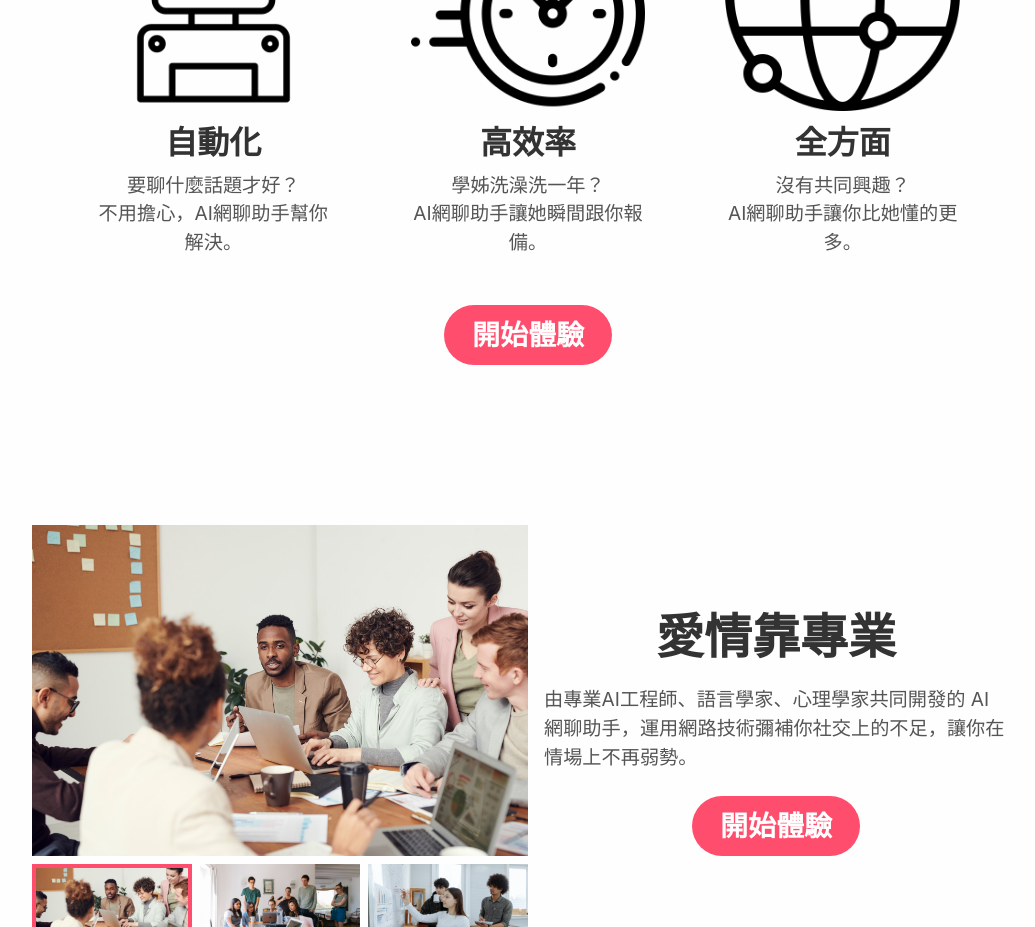
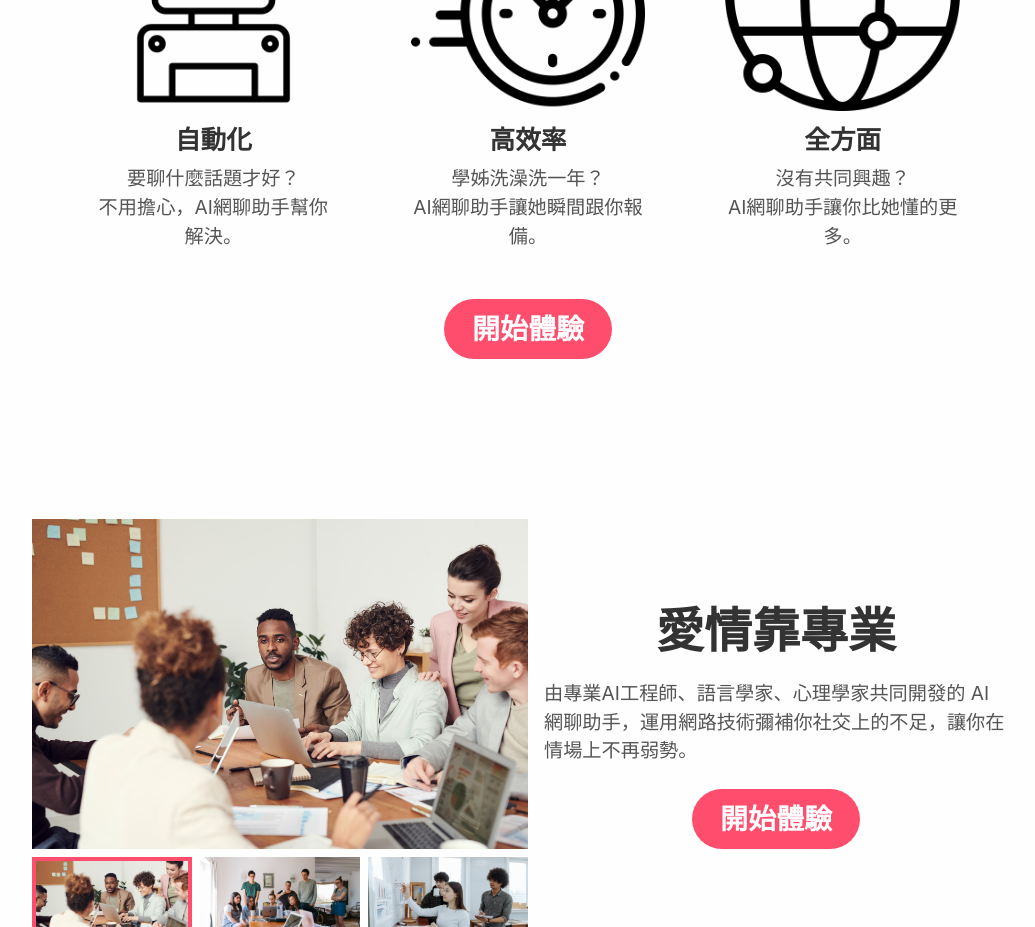
Before and after one commit to Jyun-Peng/Scam-Landing-Page, a React (Create React App) app: page / in a window 1280 px wide. Shown: the part 1180-2107 px from the top of the page, without its empty margins (112-1147 px from the left). Built offline with nearby package versions, Linux system fonts and the light colour scheme.

Commit message:
Revise fontSize config.

```diff
--- a/tailwind.config.js
+++ b/tailwind.config.js
@@ -23,8 +23,8 @@ module.exports = {
                 xxl_mobile: ['3.5rem', '1'],
                 xl: ['3rem', '1'],
                 xl_mobile: ['2.6rem', '1'],
-                lg: ['2rem', '1'],
-                lg_mobile: ['1.8rem', '1'],
+                lg: ['1.6rem', '1'],
+                lg_mobile: ['1.4rem', '1'],
                 md: ['1.2rem', '1'],
                 para: ['1.2rem', '1.5'],
                 input: ['1.2rem', '2'],
@@ -39,9 +39,11 @@ module.exports = {
             },
             backgroundImage: {
                 heroImg: "url('./images/hero.jpg')",
+                phoneImg: 'url(./images/phone.png)',
             },
             backgroundPosition: {
                 centerBottom: 'center bottom',
+                centerTop: 'center top',
             },
             screens: {
                 mobile: '414px',
```
